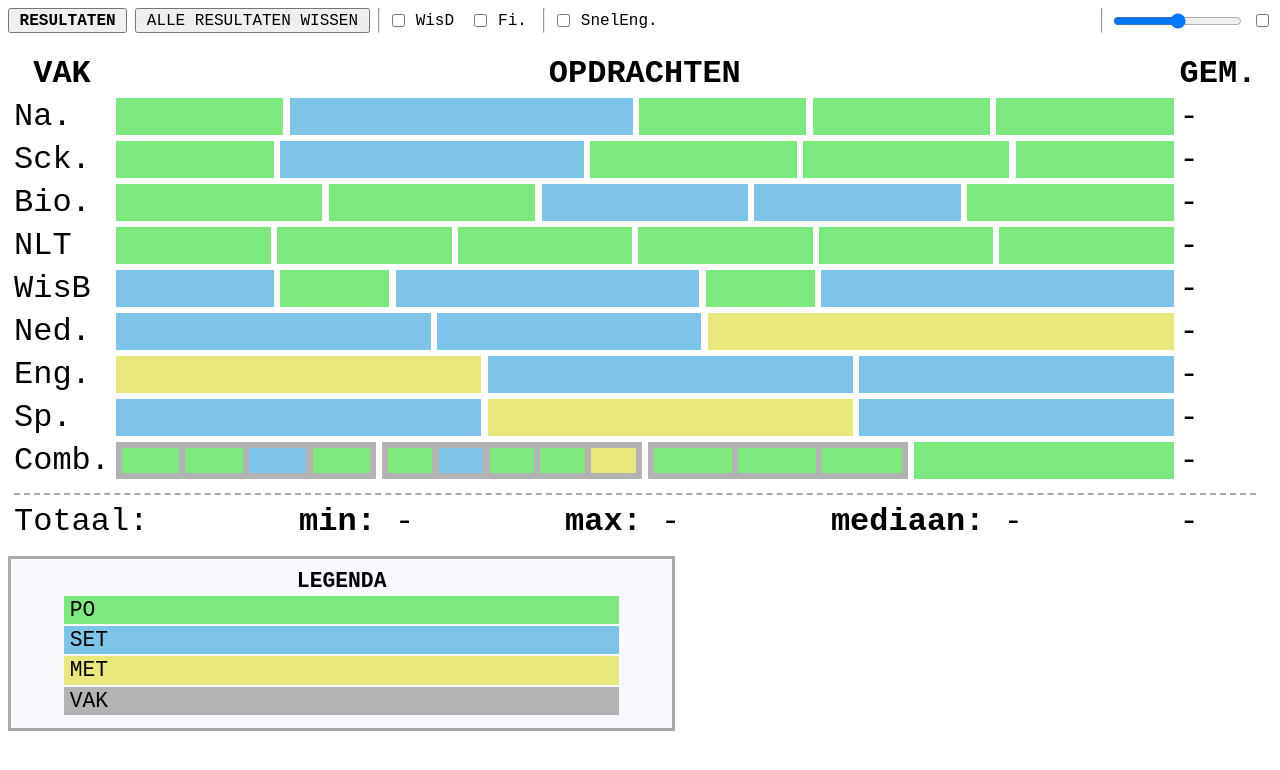
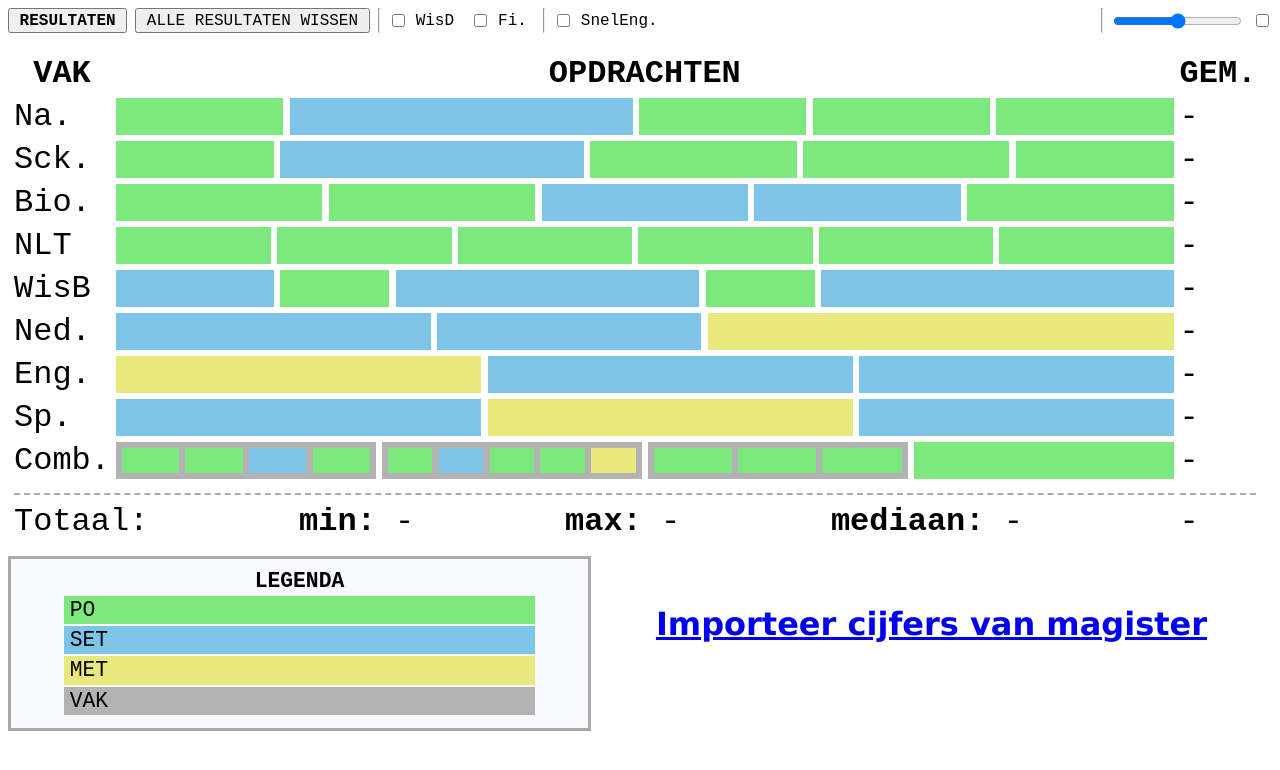
Before and after one commit to Wouterr0/cijfer-vis, a Vue app: page / in a window 1280 px wide. Shown: the top 770 px of the page. Built offline with nearby package versions, Linux system fonts and the light colour scheme.

Commit message:
fix round and remove unneeded components

```diff
--- a/src/components/Checkbox.vue
+++ /dev/null
@@ -1,18 +0,0 @@
-<template>
-    <input
-        type="checkbox"
-        v-model="checked"
-        @change="$emit('checkboxChange', checked)"
-    />
-</template>
-
-<script>
-export default {
-    name: 'Checkbox',
-    data() {
-        return {
-            checked: false,
-        };
-    },
-};
-</script>
--- a/src/components/Content.vue
+++ b/src/components/Content.vue
@@ -2,6 +2,9 @@
     <div class="content">
         <Overview />
         <Info :assignment="focussed" />
+        <a class="import-btn" href="import.html">
+            Importeer cijfers van magister
+        </a>
     </div>
 </template>
 
@@ -26,4 +29,28 @@ export default {
     flex-flow: row wrap;
     align-items: flex-start;
 }
+
+.import-btn {
+    margin: 1em;
+    padding: 0.5em 1em;
+    background-color: white;
+    /* color: black; */
+    border-width: 0.03em;
+    border-radius: 0.2em;
+    border-style: solid;
+    border-color: transparent;
+    font-size: calc(var(--font-size) * 1);
+    font-family: Verdana, Geneva, Tahoma, sans-serif;
+    font-weight: 700;
+}
+
+.import-btn:hover {
+    background-color: #0683ea;
+    color: white;
+    border-color: black;
+}
+
+.import-btn:active {
+    outline: 0.1em solid black;
+}
 </style>
--- a/src/components/Settings.vue
+++ b/src/components/Settings.vue
@@ -12,8 +12,8 @@
         <hr />
         <Replacings />
         <hr class="left" />
-        <Slider v-model="scale" :min="0.5" :max="1.5" :step="0.1" />
-        <Checkbox @checkbox-change="setRound" />
+        <input type="range" v-model="scale" :min="0.5" :max="1.5" :step="0.1" />
+        <input type="checkbox" v-model="round" />
     </div>
 </template>
 
@@ -21,8 +21,6 @@
 import ToggleButton from './ToggleButton.vue';
 import Optionals from './Optionals.vue';
 import Replacings from './Replacings.vue';
-import Slider from './Slider.vue';
-import Checkbox from './Checkbox.vue';
 import { modi } from '../utils.js';
 import { mapGetters, mapMutations } from 'vuex';
 
@@ -32,8 +30,6 @@ export default {
         ToggleButton,
         Optionals,
         Replacings,
-        Slider,
-        Checkbox,
     },
     computed: {
         ...mapGetters(['showResults']),
@@ -51,6 +47,16 @@ export default {
             },
             set(value) {
                 this.$store.commit('setScale', Number(value));
+            },
+        },
+        round: {
+            get() {
+                console.log('got round', this.$store.state.settings.round);
+                return this.$store.state.settings.round;
+            },
+            set(value) {
+                console.log('set round', value);
+                this.$store.commit('setRound', value);
             },
         },
     },
--- a/src/components/Slider.vue
+++ /dev/null
@@ -1,22 +0,0 @@
-<template>
-    <input
-        type="range"
-        :value="modelValue"
-        :min="min"
-        :max="max"
-        :step="step"
-        @input="$emit('update:modelValue', $event.target.value)"
-    />
-</template>
-
-<script>
-export default {
-    name: 'Slider',
-    props: {
-        modelValue: Number,
-        min: Number,
-        max: Number,
-        step: Number,
-    },
-};
-</script>
```
